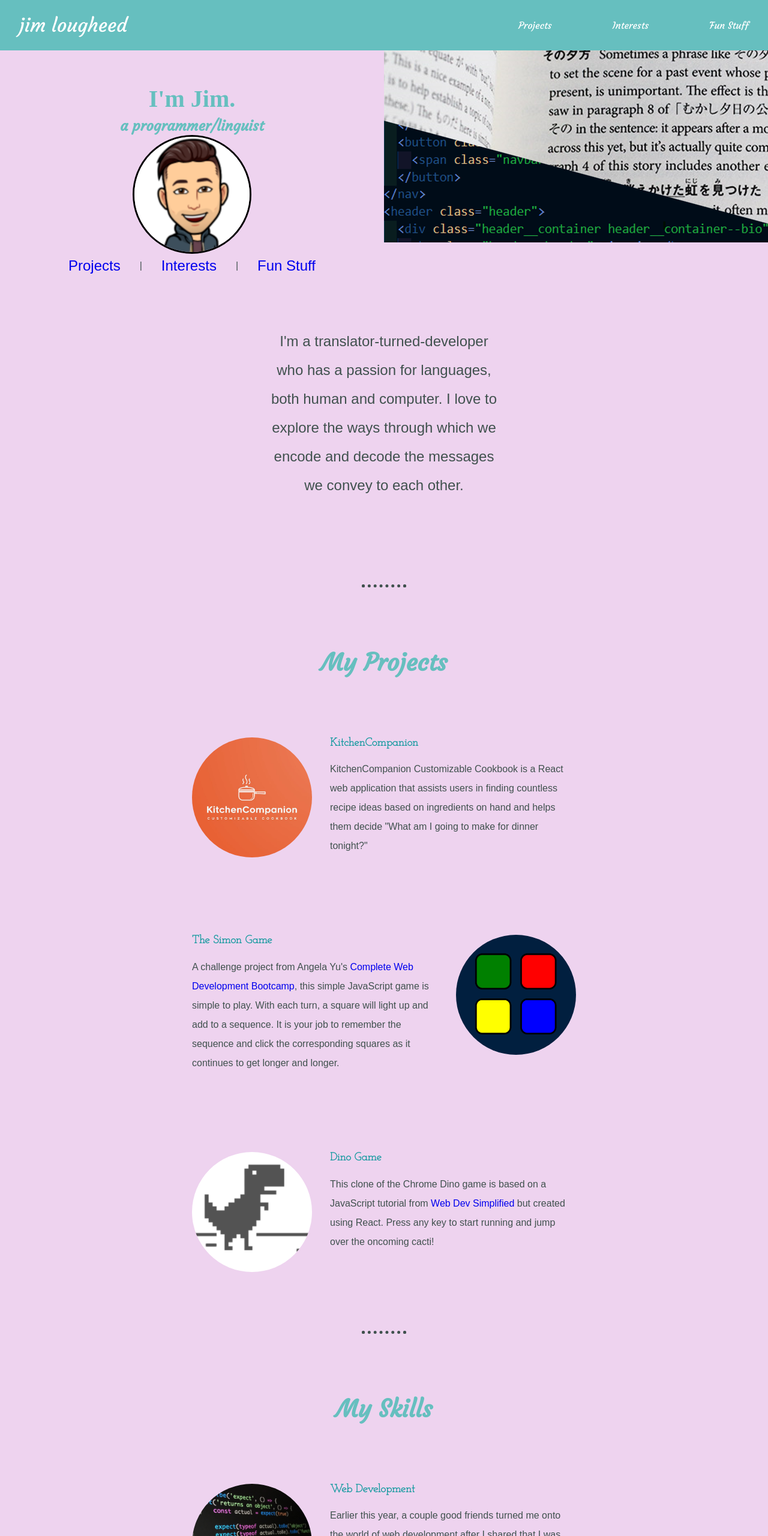
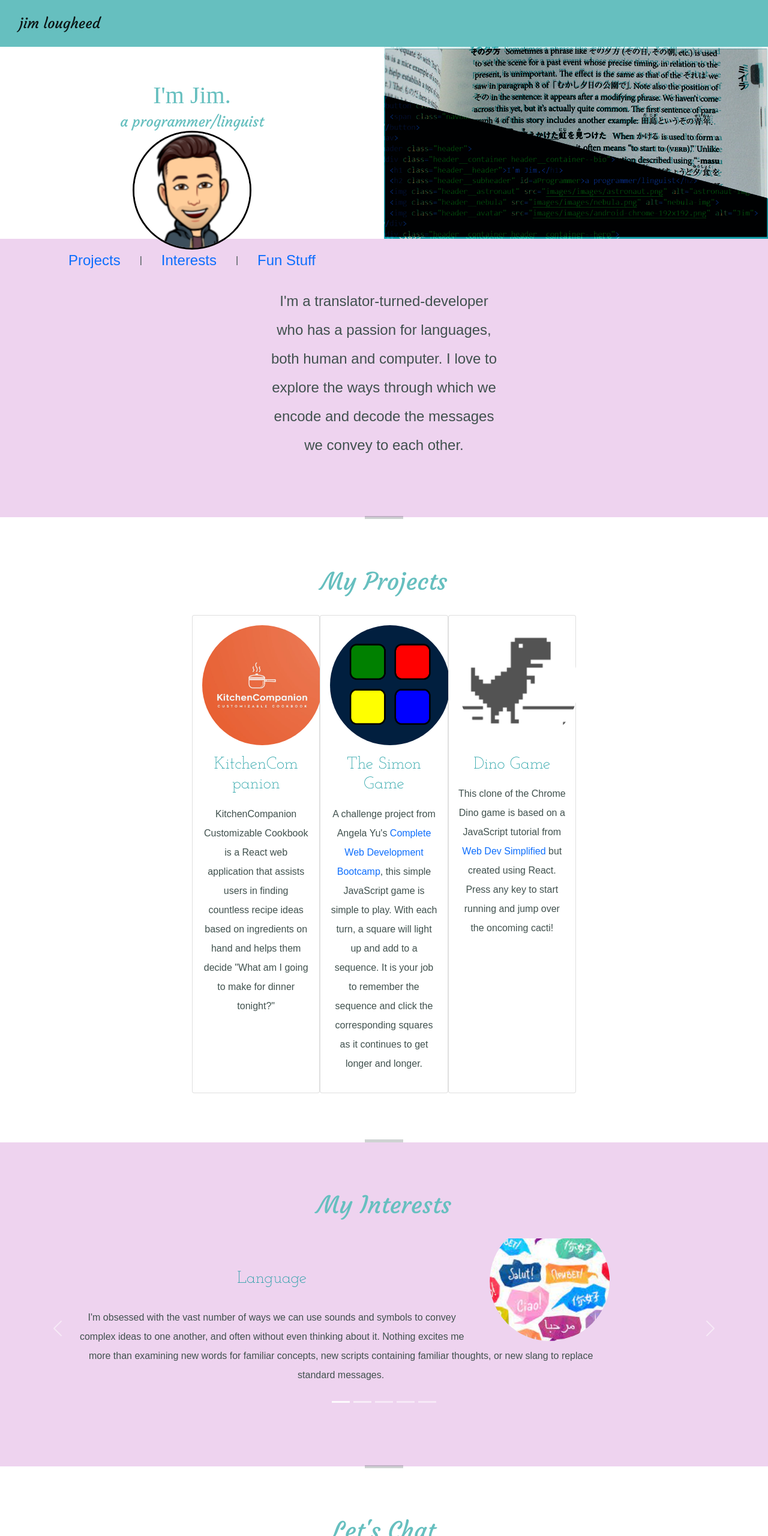
Before and after one commit to jim-lougheed/portfolio, a website: page index.html in a window 1280 px wide. Shown: the top 2560 px of the page at 60% size. Drawn offline with nearby package versions, Linux system fonts and the light colour scheme; a web font is replaced by a local one.

Commit message:
Change cards and carousel sections

```diff
--- a/index.html
+++ b/index.html
@@ -7,6 +7,7 @@
   <meta name="mySite" content="myInfo">
   <meta name="author" content="Jim">
   <meta name="keywords" content="so professional">
+  <link href="https://cdn.jsdelivr.net/npm/bootstrap@5.1.3/dist/css/bootstrap.min.css" rel="stylesheet" integrity="sha384-1BmE4kWBq78iYhFldvKuhfTAU6auU8tT94WrHftjDbrCEXSU1oBoqyl2QvZ6jIW3" crossorigin="anonymous">
   <link rel="stylesheet" href="styles/styles.css">
   <link rel="apple-touch-icon" sizes="180x180" href="images/images/apple-touch-icon.png">
   <link rel="icon" type="image/png" sizes="32x32" href="images/images/favicon-32x32.png">
@@ -57,77 +58,137 @@
     </div>
   </header>
   <div class="profile">
-
+    <div class="profile__container">
     <p class="profile__description">I'm a translator-turned-developer who has a passion for languages, both human and computer. I love to explore the ways through which we encode and decode the messages we convey to each other.</p>
+  </div>
   </div>
   <hr>
   <div class="projects" id="myProjects">
-    <h2>My Projects</h2>
-    <div class="projects__row">
+    <h2 class="projects__title">My Projects</h2>
+    <div class='projects__container'>
+    <div class="card" style="width: 18rem;">
+      <div class="card-body">
+        <img class="project__image" src="images/images/kitchen-companion.jpg" alt="kitchen companion">
         <a href="https://kitchen-companion.herokuapp.com/">
-          <img class="projects__project--odd projects__project" src="images/images/kitchen-companion.jpg" alt="languages">
-        </a>
-        <a href="https://kitchen-companion.herokuapp.com/" class="projects__title">
-          <h3>KitchenCompanion</h3>
+          <h3 class="project__header">KitchenCompanion</h3>
         </a>
         <p class="project__description">KitchenCompanion Customizable Cookbook is a React web application that assists users in finding countless recipe ideas based on ingredients on hand and helps them decide "What am I going to make for dinner tonight?"</p>
       </div>
-      <div class="projects__row">
+    </div>
+    <div class="card" style="width: 18rem;">
+      <div class="card-body">
+        <img class="project__image" src="images/images/simon-game.png" alt="simon game">
         <a href="https://jim-lougheed.github.io/SimonGame/">
-          <img class="projects__project--even projects__project" src="images/images/simon-game.png" alt="baking">
-        </a>
-        <a href="https://jim-lougheed.github.io/SimonGame/" class="projects__title">
-          <h3>The Simon Game</h3>
+          <h3 class="project__header">The Simon Game</h3>
         </a>
         <p class="projects__description">A challenge project from Angela Yu's <a href="https://www.udemy.com/course/the-complete-web-development-bootcamp/">Complete Web Development Bootcamp</a>, this simple JavaScript game is simple to play. With each turn, a square will light up and add to a sequence. It is your job to remember the sequence and click the corresponding squares as it continues to get longer and longer.</p>
+
       </div>
-      <div class="projects__row">
+    </div>
+    <div class="card" style="width: 18rem;">
+      <div class="card-body">
+        <img class="project__image" src="images/images/dino-game.png" alt="dino game">
         <a href="https://jim-lougheed.github.io/dino-game/">
-          <img class="projects__project--odd projects__project" src="images/images/dino-game.png" alt="piano">
-        </a>
-        <a href="https://jim-lougheed.github.io/dino-game/" class="projects__title">
-          <h3>Dino Game</h3>
+          <h3 class="project__header">Dino Game</h3>
         </a>
         <p class="projects__description">This clone of the Chrome Dino game is based on a JavaScript tutorial from <a href="https://www.youtube.com/watch?v=47eXVRJKdkU">Web Dev Simplified</a> but created using React. Press any key to start running and jump over the oncoming cacti!</p>
+
       </div>
     </div>
+
+  </div>
+
+    </div>
   <hr>
-  <div class="skills" id="mySkills">
-    <h2>My Skills</h2>
-    <div class="skills__row">
-      <img class="skills__skill skills__skill--odd" src="images/images/code.jpeg" alt="web development">
-      <h3 class="skills__title">Web Development</h3>
-      <p class="skill-description">Earlier this year, a couple good friends turned me onto the world of web development after I shared that I was looking for a new challenge in my career. Although my previous roles were challenging in their own ways, I wanted to gain skills that required me to create something with my own two hands. And having done a lot of my learning about languages and keyboards of other types, coding seemed like a natural way to flex my creativity. With each day, I learn more, build more and grow more curious about the endless applications of web development.</p>
+  <div class="interests" id="myInterests">
+    <h2 class="interests__title">My Interests</h2>
+    <div class="interests__container">
+
+    <div id="carouselExampleCaptions" class="carousel slide" data-bs-ride="carousel">
+      <div class="carousel-indicators">
+        <button type="button" data-bs-target="#carouselExampleCaptions" data-bs-slide-to="0" class="active" aria-current="true" aria-label="Slide 1"></button>
+        <button type="button" data-bs-target="#carouselExampleCaptions" data-bs-slide-to="1" aria-label="Slide 2"></button>
+        <button type="button" data-bs-target="#carouselExampleCaptions" data-bs-slide-to="2" aria-label="Slide 3"></button>
+        <button type="button" data-bs-target="#carouselExampleCaptions" data-bs-slide-to="3" aria-label="Slide 4"></button>
+        <button type="button" data-bs-target="#carouselExampleCaptions" data-bs-slide-to="4" aria-label="Slide 5"></button>
+      </div>
+      <div class="carousel-inner">
+        <div class="carousel-item interest__item active">
+
+
+
+            <div class="carousel-caption d-none d-md-block  interest__text">
+              <img class="interests__interest interests__interest--even" src="images/images/languages.jpg" alt="languages">
+              <h3 class="interests__title">Language</h3>
+        <p class="interest-description interest-description--even">I'm obsessed with the vast number of ways we can use sounds and symbols to convey complex ideas to one another, and often without even thinking about it. Nothing excites me more than examining new words for familiar concepts, new scripts containing familiar thoughts, or new slang to replace standard messages.</p>
+
+            </div>
+        </div>
+        <div class="carousel-item interest__item ">
+
+
+
+            <div class="carousel-caption d-none d-md-block  interest__text">
+              <img class="interests__interest interests__interest--odd" src="images/images/code.jpeg" alt="web development">
+              <h3 class="interests__title">Web Development</h3>
+        <p class="interest-description interest-description--odd">Earlier this year, a couple good friends turned me onto the world of web development after I shared that I was looking for a new challenge in my career. Although my previous roles were challenging in their own ways, I wanted to gain interests that required me to create something with my own two hands. And having done a lot of my learning about languages and keyboards of other types, coding seemed like a natural way to flex my creativity. With each day, I learn more, build more and grow more curious about the endless applications of web development.</p>
+            </div>
+        </div>
+        <div class="carousel-item interest__item ">
+
+
+            <div class="carousel-caption d-none d-md-block interest__text">
+              <img class="interests__interest interests__interest--even" src="images/images/cake.jpg" alt="baking">
+              <h3 class="interests__title">Baking</h3>
+          <p class="interest-description interest-description--even">It's no secret I have a sweettooth, nor is it that it is spoiled with desserts and goodies. Due in part to the Great Canadian Baking Show, I have sank my teeth into the world of creating elegant and sugary desserts (and then enjoy sinking my teeth into the desserts themselves!). I've come a long way, but I have a lot to learn and bake before I earn the title of Star Baker.</p>
+            </div>
+        </div>
+
+        <div class="carousel-item interest__item ">
+
+
+            <div class="carousel-caption d-none d-md-block interest__text">
+              <img class="interests__interest interests__interest--odd" src="images/images/piano.jpg" alt="piano">
+              <h3 class="interests__title">Piano</h3>
+        <p class="interest-description--odd">Sitting down at the bench and transforming scribblings into melodies transports me to another world. Since I was a wee lad, I have been in love with the feeling of music emanating from my fingers. It's a beautiful thing.</p>
+            </div>
+        </div>
+
+        <div class="carousel-item interest__item ">
+
+
+            <div class="carousel-caption d-none d-md-block interest__text">
+              <img class="interests__interest interests__interest--even" src="images/images/piano.jpg" alt="piano">
+              <h3 class="interests__title">Video Games</h3>
+        <p class="interest-description interest-description--even">From the moment I received a Nintendo 64 one Christmas, I've had a passion for gaming. A good game brings you into its constructed world and lets you explore and solve challenges within its constructs, and it's exactly this feeling of immersion that I keep coming back for.</p>
+            </div>
+        </div>
+
+      </div>
+      <button class="carousel-control-prev" type="button" data-bs-target="#carouselExampleCaptions" data-bs-slide="prev">
+        <span class="carousel-control-prev-icon" aria-hidden="true"></span>
+        <span class="visually-hidden">Previous</span>
+      </button>
+      <button class="carousel-control-next" type="button" data-bs-target="#carouselExampleCaptions" data-bs-slide="next">
+        <span class="carousel-control-next-icon" aria-hidden="true"></span>
+        <span class="visually-hidden">Next</span>
+      </button>
     </div>
-    <div class="skills__row">
-        <img class="skills__skill skills__skill--even" src="images/images/languages.jpg" alt="languages">
-        <h3 class="skills__title">Language</h3>
-        <p class="skill-description">I'm obsessed with the vast number of ways we can use sounds and symbols to convey complex ideas to one another, and often without even thinking about it. Nothing excites me more than examining new words for familiar concepts, new scripts containing familiar thoughts, or new slang to replace standard messages.</p>
-      </div>
-      <div class="skills__row">
-          <img class="skills__skill skills__skill--odd" src="images/images/cake.jpg" alt="baking">
-          <h3 class="skills__title">Baking</h3>
-          <p class="skill-description">It's no secret I have a sweettooth, nor is it that it is spoiled with desserts and goodies. Due in part to the Great Canadian Baking Show, I have sank my teeth into the world of creating elegant and sugary desserts (and then enjoy sinking my teeth into the desserts themselves!). I've come a long way, but I have a lot to learn and bake before I earn the title of Star Baker.</p>
-      </div>
-      <div class="skills__row">
-        <img class="skills__skill skills__skill--even" src="images/images/piano.jpg" alt="piano">
-        <h3 class="skills__title">Piano</h3>
-        <p class="skill-description">Sitting down at the bench and transforming scribblings into melodies transports me to another world. Since I was a wee lad, I have been in love with the feeling of music emanating from my fingers. It's a beautiful thing.</p>
-      </div>
+  </div>
     </div>
     <hr>
     <div class="cta">
-      <h2>Let's Chat</h2>
+      <h2 class="cta__title">Let's Chat</h2>
       <h3>Whether is be about technology, linguistics, science, books, or whatever else, I'm always down for an exchange of ideas</h3>
       <p>It's curiosity that killed the cat. But it is also what motivated the Jim. Let's be curious together!</p>
-      <a class="cta__btn" href="mailto:jglougheed@gmail.com">CONTACT ME</a>
+      <a class="cta__btn" href="mailto:jglougheed@gmail.com"><img src="images/icons/envelope-regular.svg" alt="email icon" class="footer__icon"> CONTACT ME</a>
     </div>
     </div>
 
 
   <div class="footer">
     <div class="footer__link-container">
-      <a class="footer__link" href="mailto:jglougheed@gmail.com"><img src="images/icons/envelope-regular.svg" alt="email icon" class="footer__icon"></a>
+      <a class="footer__link" href="mailto:jglougheed@gmail.com"></a>
       <a class="footer__link" href="https://www.linkedin.com/in/jim-lougheed/"><img src="images/icons/linkedin-brands.svg" alt="linkedin icon" class="footer__icon"></a>
       <a class="footer__link" href="https://github.com/jim-lougheed"><img src="images/icons/github-square-brands.svg" alt="github icon" class="footer__icon"></a>
       <a class="footer__link" href="https://twitter.com/JimsCodes"><img src="images/icons/twitter-square-brands.svg" alt="twitter icon" class="footer__icon"></a>
@@ -136,7 +197,7 @@
     <p class="footer__copyright">© 2021 Jim Lougheed.</p>
   </div>
 
-
+<script src="https://cdn.jsdelivr.net/npm/bootstrap@5.1.3/dist/js/bootstrap.bundle.min.js" integrity="sha384-ka7Sk0Gln4gmtz2MlQnikT1wXgYsOg+OMhuP+IlRH9sENBO0LRn5q+8nbTov4+1p" crossorigin="anonymous" defer></script>
 </body>
 
 </html>
--- a/styles/styles.scss
+++ b/styles/styles.scss
@@ -1,7 +1,6 @@
 @use "./sizings.scss";
 
 body {
-  background-color: #eed3ef;
   color: #40514e;
   font-family: "Georama", sans-serif;
   margin: auto;
@@ -40,7 +39,7 @@ h3 {
 hr {
   border: dotted 5px;
   border-bottom: none;
-  margin: 100px auto;
+  margin: -2.5px auto 0;
   width: 5%;
 }
 
@@ -66,8 +65,8 @@ p {
   &-brand {
     align-self: center;
     color: #fff;
-    font-size: 2rem;
-    margin: 1rem 2rem;
+    font-size: 1.5rem;
+    margin: 0.5rem 2rem;
   }
   &-nav {
     display: flex;
@@ -115,8 +114,33 @@ p {
     &--hero {
       // background: url("https://img.freepik.com/free-vector/earth-space-scene_1308-32313.jpg?size=626&ext=jpg");
       background: url("../images/images/hero.png");
+
+      background-size: cover;
+      background-position: center;
+
+      @supports (mix-blend-mode: multiply) {
+        position: relative;
+        overflow: hidden;
+        background-color: #11999e;
+        background-blend-mode: screen;
+
+        &:before,
+        &:after {
+          display: block;
+          content: "";
+          position: absolute;
+          top: 5px;
+          left: 5px;
+          right: 5px;
+          bottom: 5px;
+          background: inherit;
+          mix-blend-mode: multiply;
+          transform: scale(1.01);
+        }
+
         // border: 5px;
         // border-style: solid;
+      }
     }
     &--before {
       @include sizings.tabdesk {
@@ -159,7 +183,12 @@ p {
 }
 
 .profile {
-  margin: 11vw auto;
+  background-color: #eed3ef;
+  padding: 5rem 0;
+}
+.profile {
+  &__container {
+    margin: 0 auto;
     @include sizings.mobile {
       width: 70%;
     }
@@ -169,6 +198,8 @@ p {
     @media screen and (min-width: 768px) and (max-width: 1279px) {
       width: 70%;
     }
+  }
+
   &__link-container {
     display: flex;
     justify-content: center;
@@ -188,6 +219,61 @@ p {
 }
 
 .projects {
+  margin: 0 auto;
+  width: 50%;
+  &__container {
+    display: flex;
+    margin: 2rem auto 5rem;
+    width: 100%;
+    @include sizings.mobile {
+      flex-direction: column;
+      justify-content: center;
+    }
+    @include sizings.tabdesk {
+      flex-direction: row;
+      justify-content: space-evenly;
+    }
+  }
+  &__title {
+    margin: 5rem auto 0;
+    text-align: center;
+  }
+}
+
+.empty {
+  height: 225px;
+}
+
+.project {
+  &__text {
+    padding-top: 50rem;
+  }
+
+  &__image {
+    border-radius: 50%;
+    height: 200px;
+    object-fit: cover;
+    width: 200px;
+  }
+  &__link {
+    border-radius: 50%;
+    display: inline-block;
+    height: 200px;
+    // object-fit: cover;
+    width: 200px;
+  }
+  &__header {
+    margin: 1rem;
+  }
+}
+
+.interests {
+  background-color: #eed3ef;
+  &__container {
+    margin: 0 auto;
+    padding-bottom: 5rem;
+    width: 100%;
+  }
   &__row {
     margin: 100px auto;
     padding-bottom: 1rem;
@@ -195,11 +281,12 @@ p {
     width: 50%;
   }
   &__title {
-    @include sizings.mobile {
+    margin: 0 auto;
+    padding: 5rem 0 2rem;
     text-align: center;
   }
-  }
-  &__project {
+
+  &__interest {
     border-radius: 50%;
     height: 200px;
     object-fit: cover;
@@ -217,37 +304,21 @@ p {
   }
 }
 
-.skills {
-  &__row {
-    margin: 100px auto;
-    padding-bottom: 1rem;
-    text-align: left;
-    width: 50%;
+.interest {
+  &-description {
+    color: #40514e;
   }
-  &__title {
-    @include sizings.mobile {
-      text-align: center;
-    }
-  }
-  &__skill {
-    border-radius: 50%;
-    height: 200px;
-    object-fit: cover;
-    width: 200px;
-    @include sizings.tabdesk {
-      &--odd {
-        float: left;
-        margin-right: 30px;
-      }
-      &--even {
-        float: right;
-        margin-left: 30px;
-      }
-    }
+  &__item {
+    color: #40514e;
+    height: 300px;
   }
 }
 
-.cta__btn {
+.cta {
+  &__title {
+    margin: 5rem auto 2rem;
+  }
+  &__btn {
     background: #11cdd4;
     background-image: -webkit-linear-gradient(top, #11cdd4, #11999e);
     background-image: -moz-linear-gradient(top, #11cdd4, #11999e);
@@ -284,6 +355,7 @@ p {
       text-decoration: none;
     }
   }
+}
 
 .footer {
   background-color: #66bfbf;
```
Also changed, not shown: styles/styles.css, 1 other file. Lines whose indentation alone changed are shown as unchanged.
